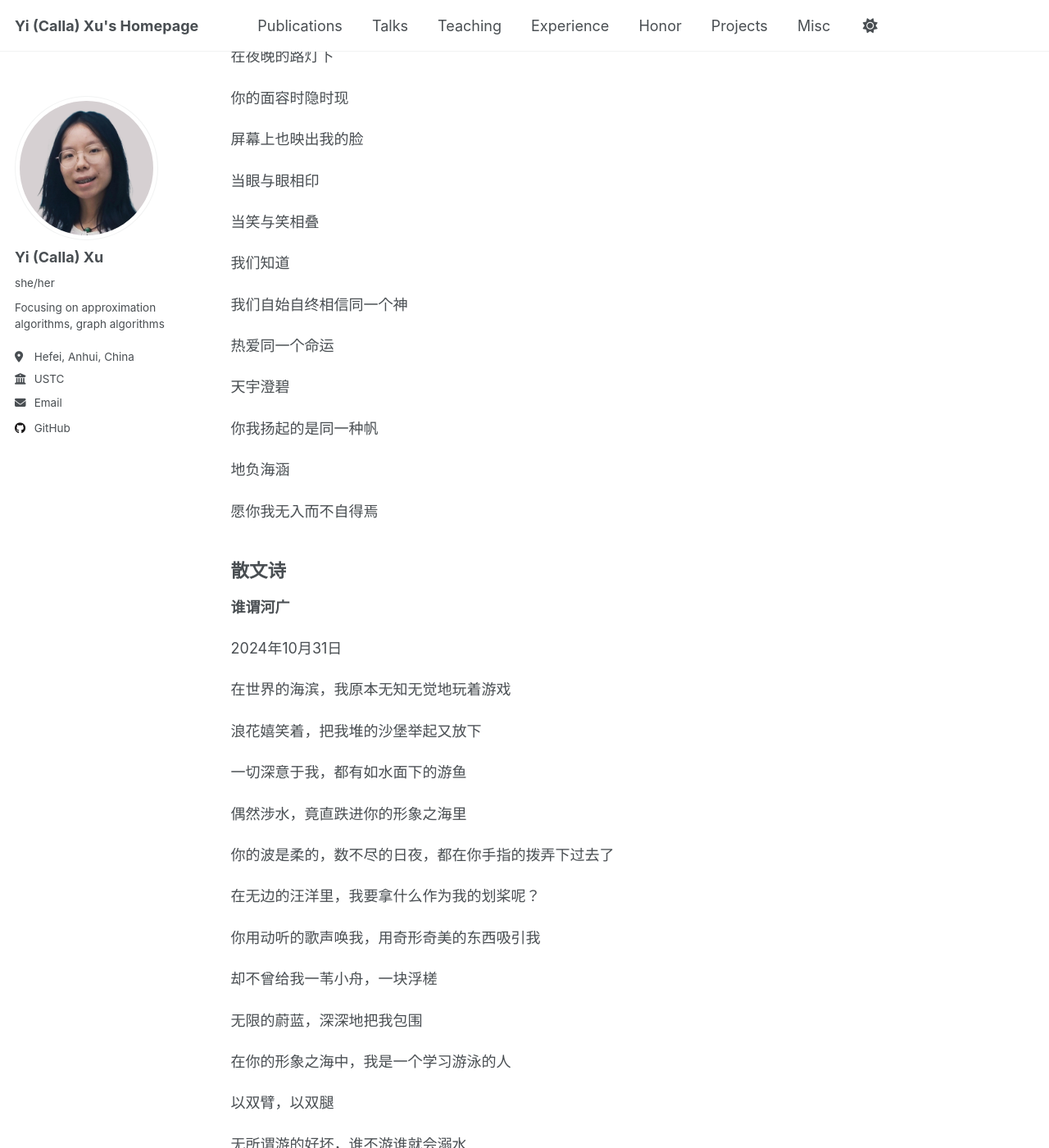
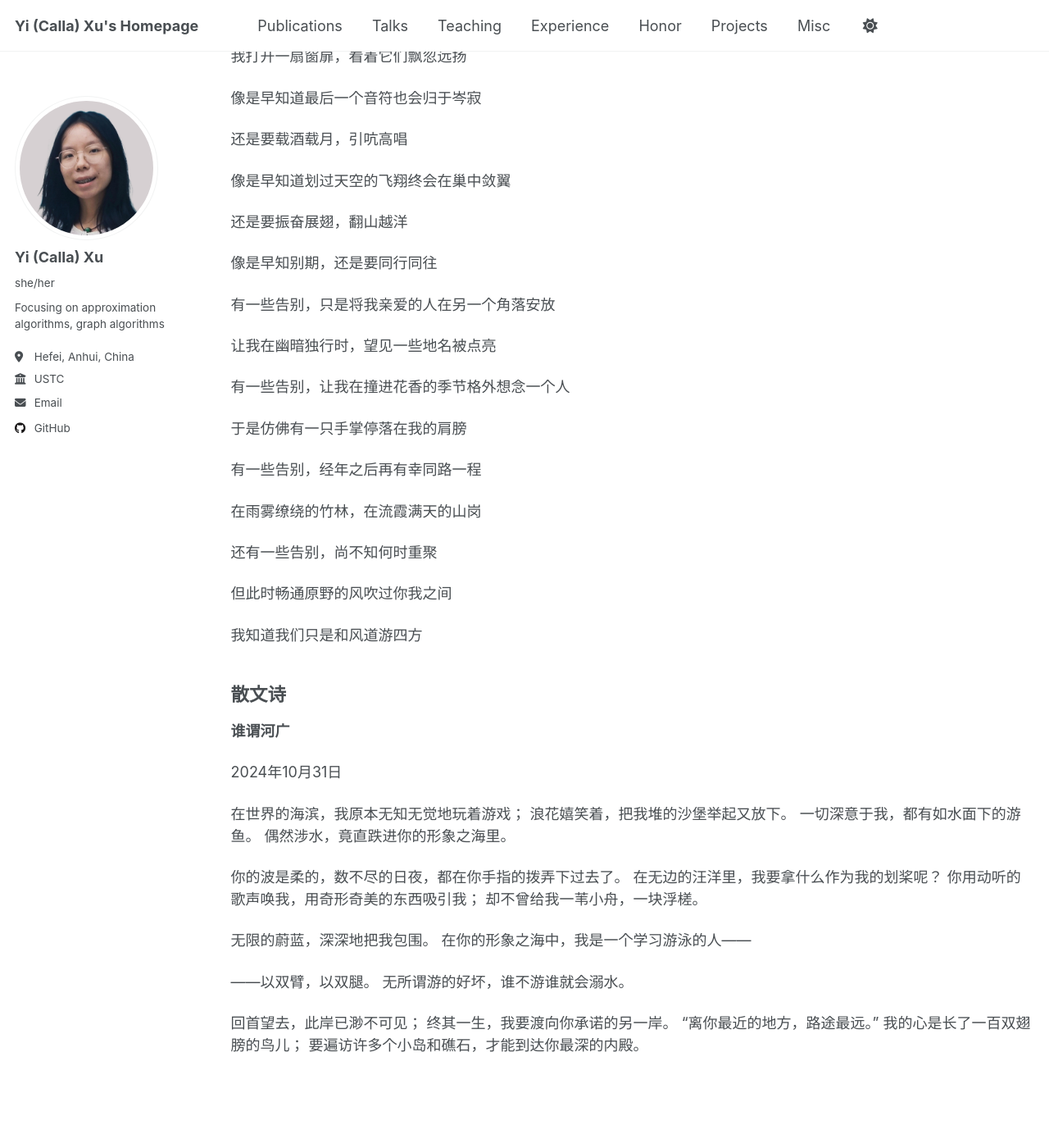
Before and after one commit to yixu-cs/yixu-cs.github.io, a Jekyll site: the page built from _pages/poems.md, in a window 1280 px wide and 1400 px high, scrolled down 2811 px. Shown: the whole window at 82% size. Built offline with Jekyll 4.4.1, drawn with Linux system fonts in a browser that asks for light colours; a script that is not in the unit is left out; some of the changed text lies outside the part shown.

Commit message:
update poems with a recent poem

```diff
--- a/_pages/poems.md
+++ b/_pages/poems.md
@@ -118,36 +118,41 @@ That Spring returns each year and forever
 现代诗
 ------
 
-**灯下夜话**
+**告别**
 
-2022年4月15日
+2025年6月12日
 
-（记和相伴八九年的老朋友打视频电话，她说："有一种并肩而行的感觉"。）
+傍晚云沉日斜，有落叶轻叩我窗
 
-在夜晚的路灯下
+我打开一扇窗扉，看着它们飘忽远扬
 
-你的面容时隐时现
+像是早知道最后一个音符也会归于岑寂
 
-屏幕上也映出我的脸
+还是要载酒载月，引吭高唱
 
-当眼与眼相印
+像是早知道划过天空的飞翔终会在巢中敛翼
 
-当笑与笑相叠
+还是要振奋展翅，翻山越洋
 
-我们知道
+像是早知别期，还是要同行同往
 
-我们自始自终相信同一个神
+有一些告别，只是将我亲爱的人在另一个角落安放
 
-热爱同一个命运
+让我在幽暗独行时，望见一些地名被点亮
 
+有一些告别，让我在撞进花香的季节格外想念一个人
 
-天宇澄碧
+于是仿佛有一只手掌停落在我的肩膀
 
-你我扬起的是同一种帆
+有一些告别，经年之后再有幸同路一程
 
-地负海涵
+在雨雾缭绕的竹林，在流霞满天的山岗
 
-愿你我无入而不自得焉
+还有一些告别，尚不知何时重聚
+
+但此时畅通原野的风吹过你我之间
+
+我知道我们只是和风道游四方
 
 
 散文诗
@@ -161,36 +166,24 @@ That Spring returns each year and forever
 
 2024年10月31日
 
-在世界的海滨，我原本无知无觉地玩着游戏
+在世界的海滨，我原本无知无觉地玩着游戏；
+浪花嬉笑着，把我堆的沙堡举起又放下。
+一切深意于我，都有如水面下的游鱼。
+偶然涉水，竟直跌进你的形象之海里。
 
-浪花嬉笑着，把我堆的沙堡举起又放下
+你的波是柔的，数不尽的日夜，都在你手指的拨弄下过去了。
+在无边的汪洋里，我要拿什么作为我的划桨呢？
+你用动听的歌声唤我，用奇形奇美的东西吸引我；
+却不曾给我一苇小舟，一块浮槎。
 
-一切深意于我，都有如水面下的游鱼
+无限的蔚蓝，深深地把我包围。
+在你的形象之海中，我是一个学习游泳的人——
 
-偶然涉水，竟直跌进你的形象之海里
+——以双臂，以双腿。
+无所谓游的好坏，谁不游谁就会溺水。
 
-你的波是柔的，数不尽的日夜，都在你手指的拨弄下过去了
-
-在无边的汪洋里，我要拿什么作为我的划桨呢？
-
-你用动听的歌声唤我，用奇形奇美的东西吸引我
-
-却不曾给我一苇小舟，一块浮槎
-
-无限的蔚蓝，深深地把我包围
-
-在你的形象之海中，我是一个学习游泳的人
-
-以双臂，以双腿
-
-无所谓游的好坏，谁不游谁就会溺水
-
-回首望去，此岸已渺不可见
-
-终其一生，我要渡向你承诺的另一岸
-
-“离你最近的地方，路途最远”
-
-我的心是长了一百双翅膀的鸟儿
-
-要遍访许多个小岛和礁石，才能到达你最深的内殿
+回首望去，此岸已渺不可见；
+终其一生，我要渡向你承诺的另一岸。
+“离你最近的地方，路途最远。”
+我的心是长了一百双翅膀的鸟儿；
+要遍访许多个小岛和礁石，才能到达你最深的内殿。
```
